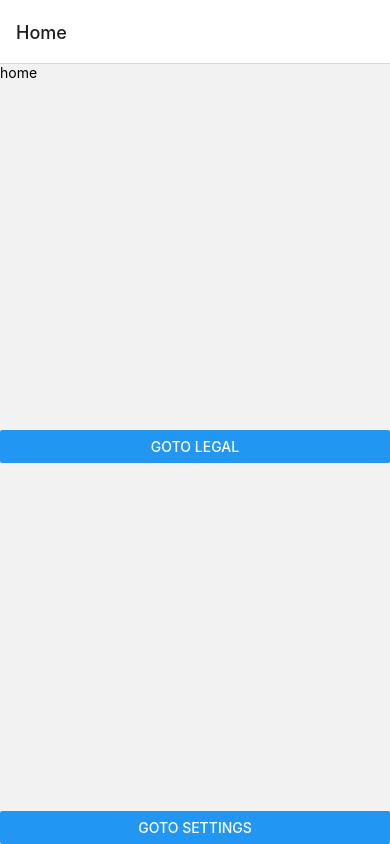
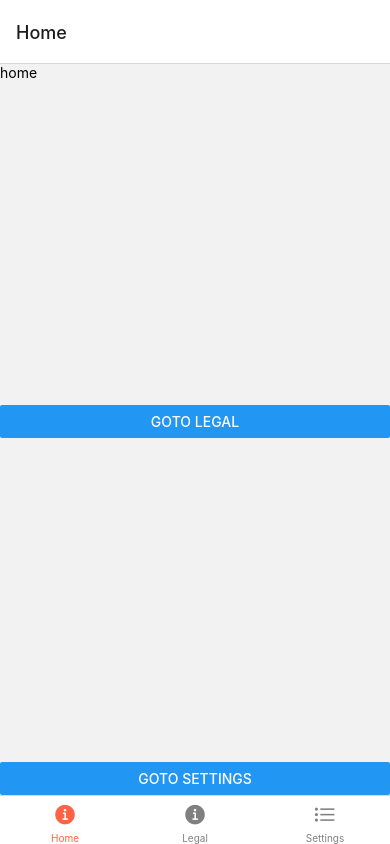
Before and after one commit to jlg-formation/photobook-2023, a React Native app in the folder front/: screen / in a window 390 px wide. Both pictures are taken after a click on the button "SE CONNECTER". Built offline with nearby package versions, Linux system fonts and the light colour scheme.

Commit message:
dev: added bottom tab navigation

```diff
--- a/front/package.json
+++ b/front/package.json
@@ -10,12 +10,13 @@
     "test": "jest"
   },
   "dependencies": {
+    "@react-navigation/bottom-tabs": "^6.5.5",
     "@react-navigation/native": "^6.1.3",
-    "@react-navigation/native-stack": "^6.9.9",
     "react": "18.2.0",
     "react-native": "0.71.2",
     "react-native-safe-area-context": "^4.5.0",
-    "react-native-screens": "^3.20.0"
+    "react-native-screens": "^3.20.0",
+    "react-native-vector-icons": "^9.2.0"
   },
   "devDependencies": {
     "@babel/core": "^7.20.0",
@@ -25,6 +26,7 @@
     "@tsconfig/react-native": "^2.0.2",
     "@types/jest": "^29.2.1",
     "@types/react": "^18.0.24",
+    "@types/react-native-vector-icons": "^6.4.13",
     "@types/react-test-renderer": "^18.0.0",
     "babel-jest": "^29.2.1",
     "eslint": "^8.19.0",
--- a/front/screens/MenuScreen.tsx
+++ b/front/screens/MenuScreen.tsx
@@ -1,21 +1,41 @@
+import {createBottomTabNavigator} from '@react-navigation/bottom-tabs';
 import {NavigationContainer} from '@react-navigation/native';
-import {createNativeStackNavigator} from '@react-navigation/native-stack';
 import React from 'react';
+import Ionicons from 'react-native-vector-icons/Ionicons';
 import {HomeScreen} from './menu/HomeScreen';
 import {LegalScreen} from './menu/LegalScreen';
 import {RootStackParamList} from './menu/navigation';
 import {SettingScreen} from './menu/SettingScreen';
 
-const Stack = createNativeStackNavigator<RootStackParamList>();
+const Tab = createBottomTabNavigator<RootStackParamList>();
 
 export const MenuScreen = () => {
   return (
     <NavigationContainer>
-      <Stack.Navigator>
-        <Stack.Screen name="Home" component={HomeScreen} />
-        <Stack.Screen name="Legal" component={LegalScreen} />
-        <Stack.Screen name="Settings" component={SettingScreen} />
-      </Stack.Navigator>
+      <Tab.Navigator
+        screenOptions={({route}) => ({
+          // eslint-disable-next-line react/no-unstable-nested-components
+          tabBarIcon: ({focused, color, size}) => {
+            let iconName = 'ios-information-circle';
+
+            if (route.name === 'Home') {
+              iconName = focused
+                ? 'ios-information-circle'
+                : 'ios-information-circle-outline';
+            } else if (route.name === 'Settings') {
+              iconName = focused ? 'ios-list' : 'ios-list-outline';
+            }
+
+            // You can return any component that you like here!
+            return <Ionicons name={iconName} size={size} color={color} />;
+          },
+          tabBarActiveTintColor: 'tomato',
+          tabBarInactiveTintColor: 'gray',
+        })}>
+        <Tab.Screen name="Home" component={HomeScreen} />
+        <Tab.Screen name="Legal" component={LegalScreen} />
+        <Tab.Screen name="Settings" component={SettingScreen} />
+      </Tab.Navigator>
     </NavigationContainer>
   );
 };
```
Also changed, not shown: 2 other files (tests, documents, lock files or other folders).
